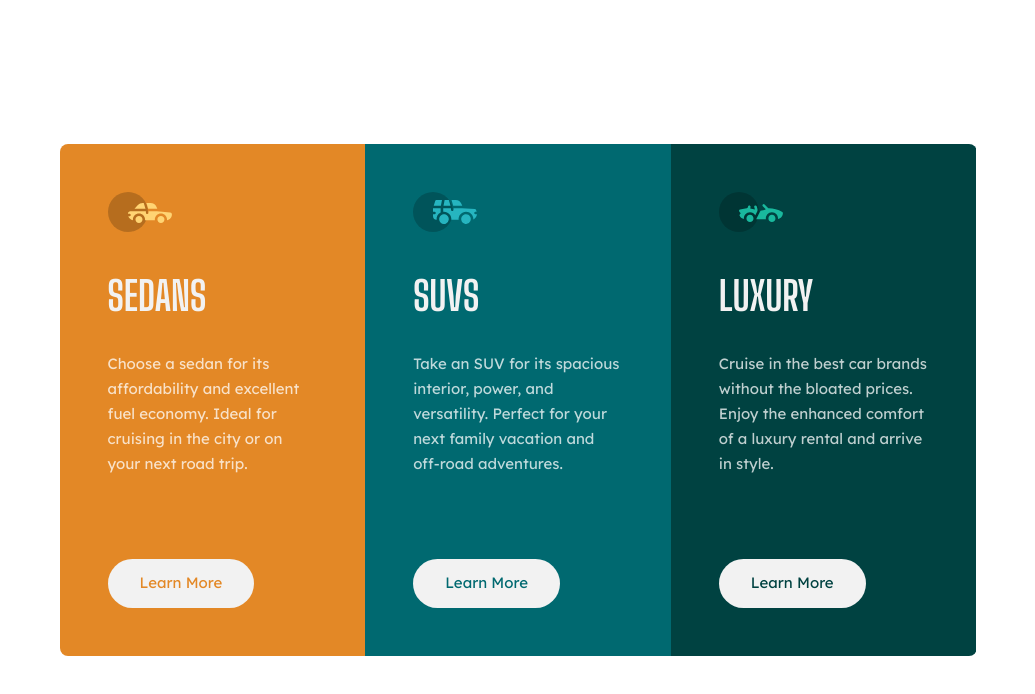
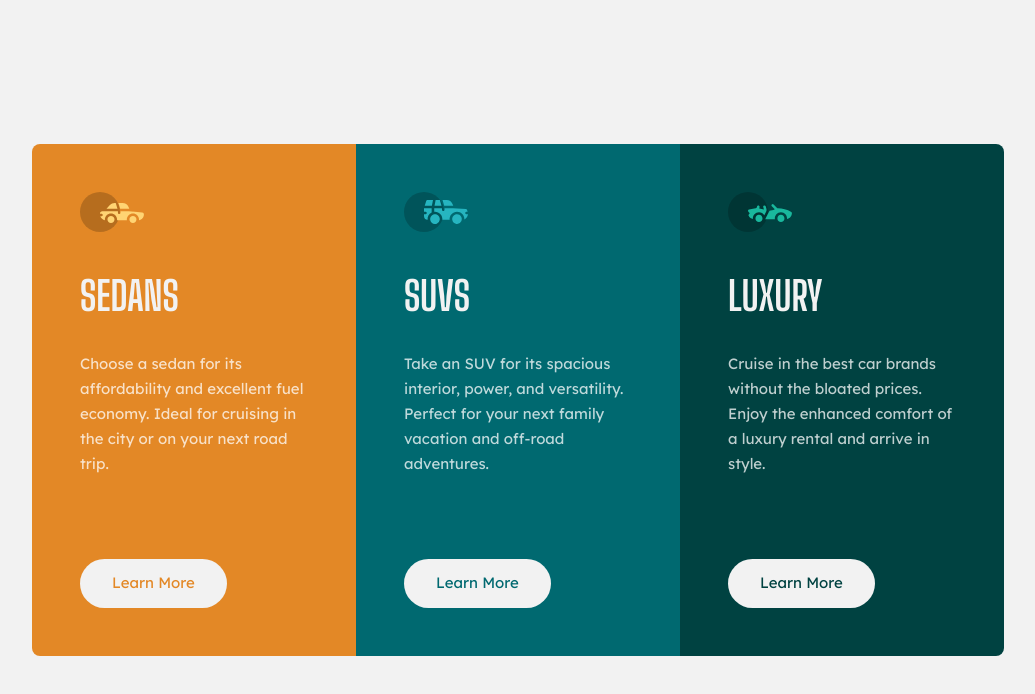
Before and after one commit to ManuelMadeira98/fm-column-preview-card, an Angular app in the folder column-preview-card/: page / in a window 1280 px wide. Shown: the top 694 px of the page, without its empty margins (122-1157 px from the left). Built offline with nearby package versions, Linux system fonts and the light colour scheme.

Commit message:
minor style adjustment

```diff
--- a/column-preview-card/src/app/app.component.html
+++ b/column-preview-card/src/app/app.component.html
@@ -1,4 +1,3 @@
-<main class="showcase">
 	<section class="card-group">
 		<article class="card">
 			<img src="/assets/icon-sedans.svg" alt="sedans" class="card--icon">
@@ -30,4 +29,3 @@
 			<button class="card--button">Learn More</button>
 		</article>
 	</section>
-</main>
--- a/column-preview-card/src/app/app.component.scss
+++ b/column-preview-card/src/app/app.component.scss
@@ -1,13 +1,11 @@
-.showcase {
-    padding: 1.5rem;
-    max-width: 965px;
-}
 
 .card-group {
     display: grid;
     grid-template-rows: 1fr 1fr 1fr;
     border-radius: 8px;
     overflow: hidden;
+    max-width: 972px;
+    margin: 1.5rem;
 
     .card {
         display: flex;
--- a/column-preview-card/src/styles.scss
+++ b/column-preview-card/src/styles.scss
@@ -84,7 +84,7 @@ h6 {
 
 /* General styling */
 body {
-	background-color: var(--clr-neutral-200);
+	background-color: var(--clr-neutral-100);
 	font-family: var(--ff-base);
 	font-weight: var(--font-regular);
 	font-size: 0.9375rem;
```
